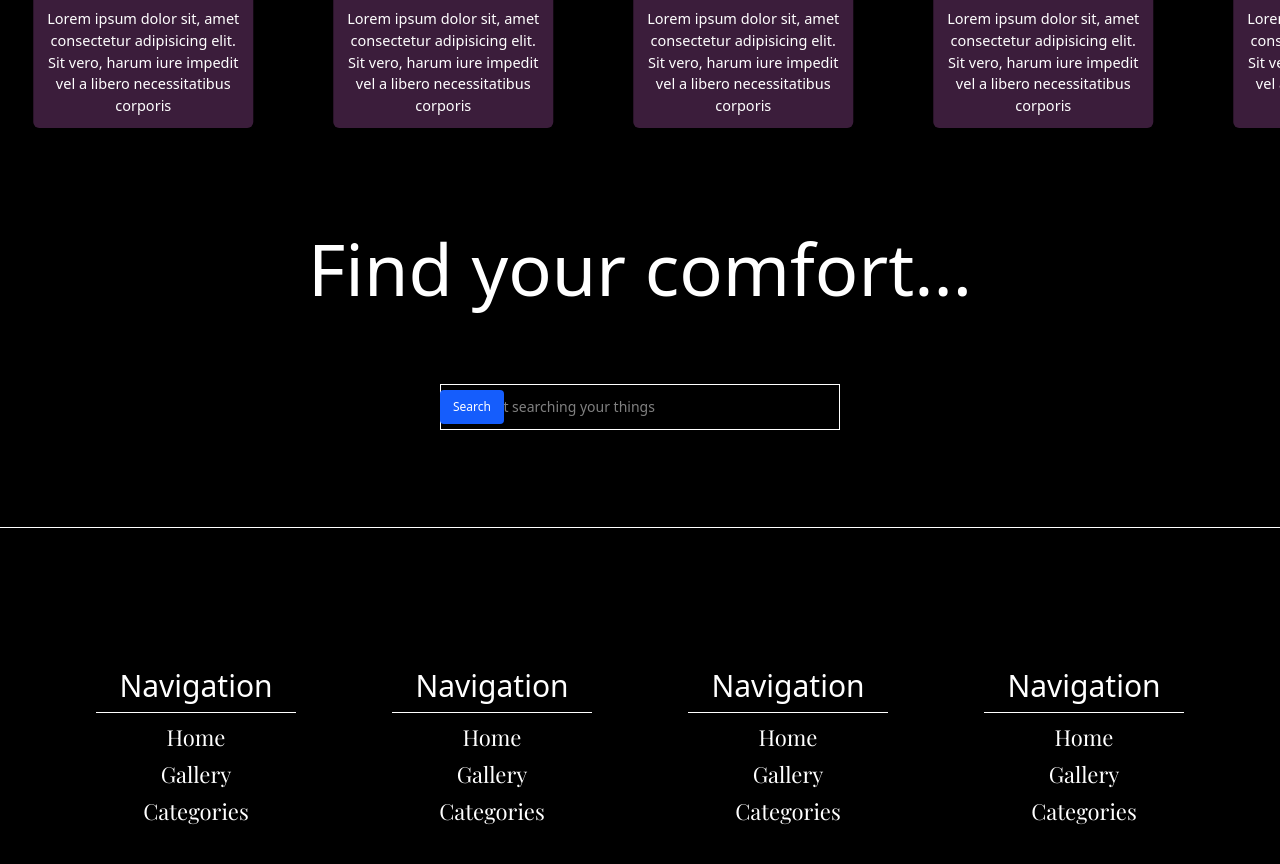
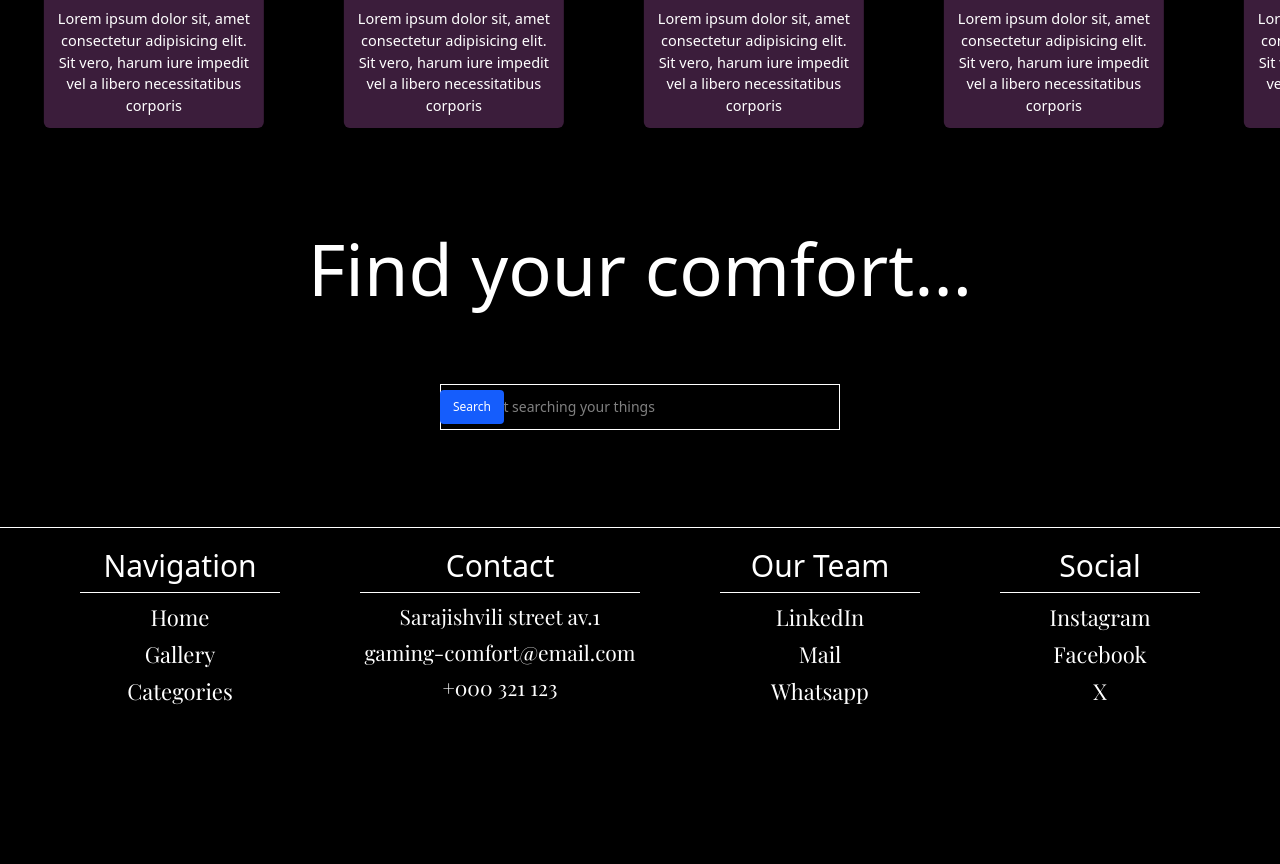
Before and after one commit to AndrewEl131/Gaming-Comfort, a Next.js app: page / in a window 1280 px wide. Shown: the part 3360-4224 px from the top of the page. After the commit the page ends 4128 px from the top, so only its background shows below. Built offline with nearby package versions, Linux system fonts and the light colour scheme; a web font is replaced by a local one.

Commit message:
Update Footer

```diff
--- a/Components/Footer.tsx
+++ b/Components/Footer.tsx
@@ -2,7 +2,7 @@ import React from "react";
 
 export default function Footer() {
   return (
-    <footer className="min-h-200">
+    <footer className="min-h-160">
       <div className="w-full h-100 border-b flex flex-col gap-20 justify-center items-center">
         <h1 className="text-7xl text-center">Find your comfort...</h1>
         <div className="w-100 h-10">
@@ -44,7 +44,7 @@ export default function Footer() {
           </div>
         </div>
       </div>
-      <div className="w-full py-30 flex justify-evenly">
+      <div className="w-full  flex justify-evenly">
         <div className="w-50 py-5 text-center space-y-2">
             <h1 className="text-3xl">Navigation</h1>
             <hr />
@@ -55,33 +55,33 @@ export default function Footer() {
             </ul>
         </div>
 
-        <div className="w-50 py-5 text-center space-y-2">
-            <h1 className="text-3xl">Navigation</h1>
+        <div className="w-70 py-5 text-center space-y-2">
+            <h1 className="text-3xl">Contact</h1>
             <hr />
-            <ul className="flex flex-col gap-1 text-[22px] secondary-font">
-                <li>Home</li>
-                <li>Gallery</li>
-                <li>Categories</li>
+            <ul className="flex flex-col gap-1 text-[21px] secondary-font">
+                <li>Sarajishvili street av.1</li>
+                <li>gaming-comfort@email.com</li>
+                <li>+000 321 123</li>
             </ul>
         </div>
 
         <div className="w-50 py-5 text-center space-y-2">
-            <h1 className="text-3xl">Navigation</h1>
+            <h1 className="text-3xl">Our Team</h1>
             <hr />
             <ul className="flex flex-col gap-1 text-[22px] secondary-font">
-                <li>Home</li>
-                <li>Gallery</li>
-                <li>Categories</li>
+                <li>LinkedIn</li>
+                <li>Mail</li>
+                <li>Whatsapp</li>
             </ul>
         </div>
 
         <div className="w-50 py-5 text-center space-y-2">
-            <h1 className="text-3xl">Navigation</h1>
+            <h1 className="text-3xl">Social</h1>
             <hr />
             <ul className="flex flex-col gap-1 text-[22px] secondary-font">
-                <li>Home</li>
-                <li>Gallery</li>
-                <li>Categories</li>
+                <li>Instagram</li>
+                <li>Facebook</li>
+                <li>X</li>
             </ul>
         </div>
       </div>
```
